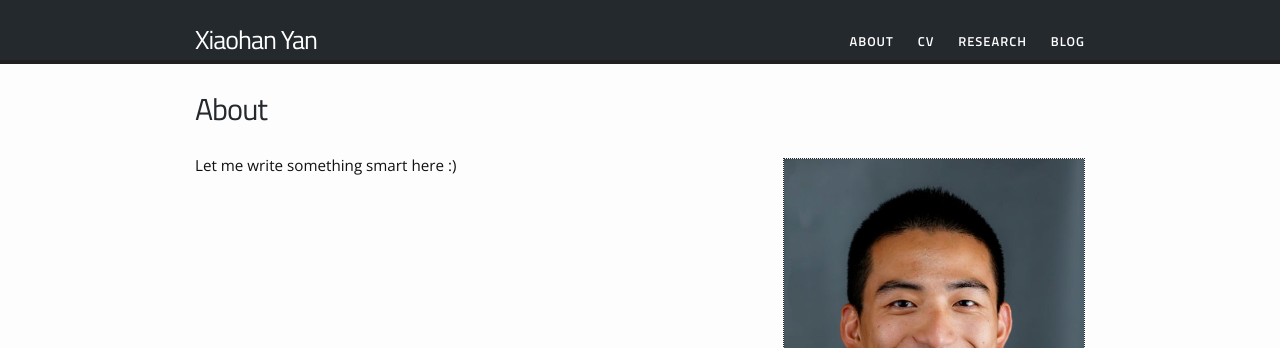
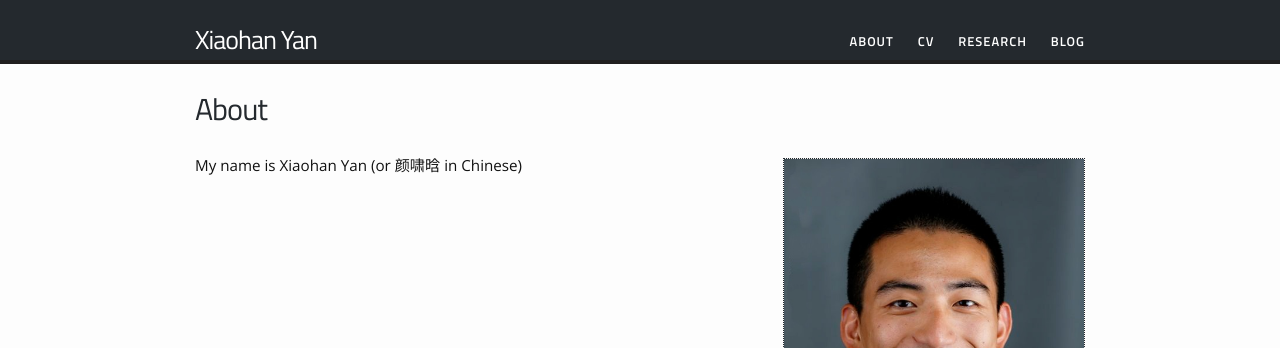
Before and after one commit to yanxht/yanxht.github.io, a Jekyll site: the page built from about.md, in a window 1280 px wide. Shown: the top 348 px of the page. Built offline with Jekyll 4.4.1, drawn with Linux system fonts in a browser that asks for light colours.

Commit message:
Update about

```diff
--- a/about.md
+++ b/about.md
@@ -6,4 +6,4 @@ permalink: /about/
 
 {% include image.html url="/images/yan_portrait.jpeg" caption="Me starting PhD at Cornell in 2013" width=300 align="right" %}
 
-Let me write something smart here :)
+My name is Xiaohan Yan (or 颜啸晗 in Chinese)
```
